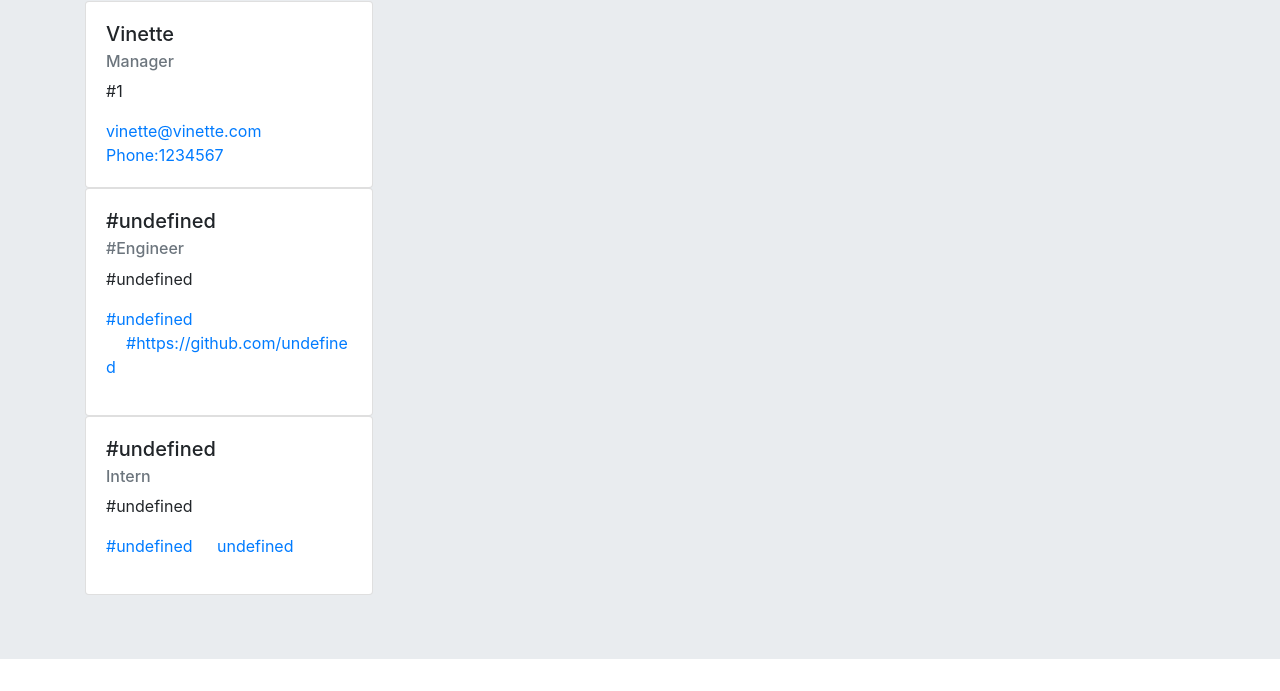
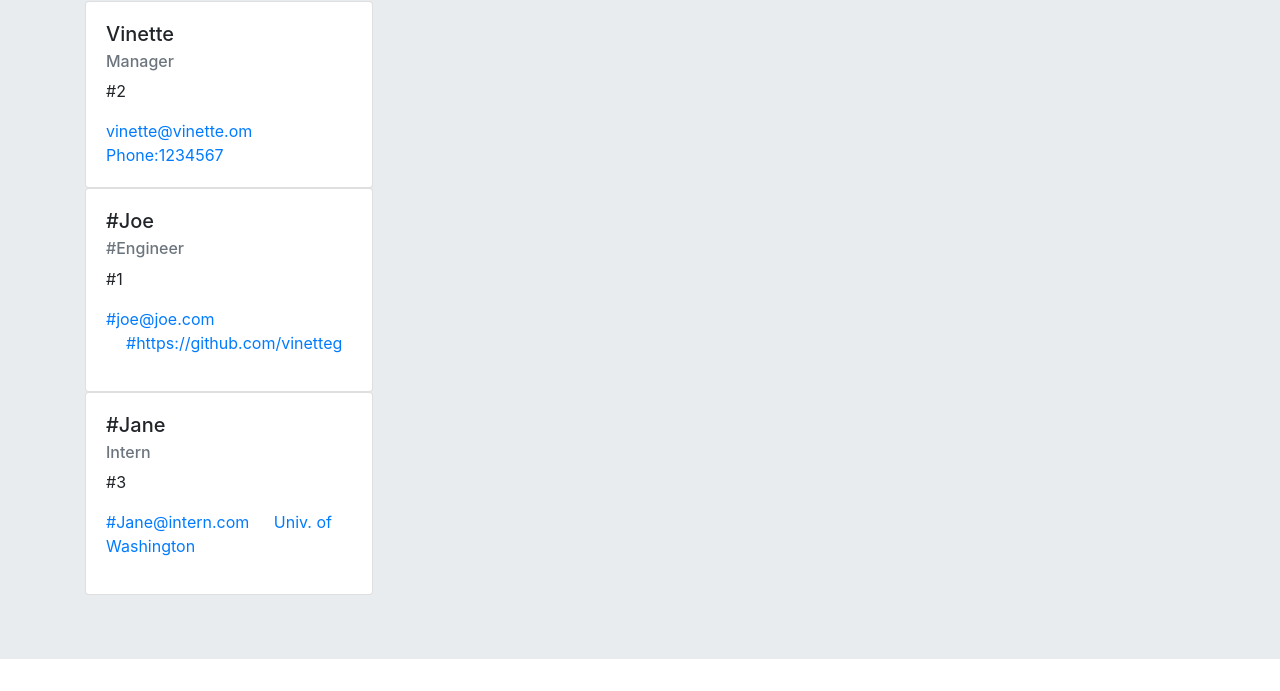
Before and after one commit to vinetteg/VGUTIERREZ_PROFILE_GENERATOR, a website: page index.html in a window 1280 px wide. Shown: the part 138-829 px from the top of the page. Drawn offline with nearby package versions, Linux system fonts and the light colour scheme.

Commit message:
FINALLY got values to pass through that info shows up in html

```diff
--- a/index.html
+++ b/index.html
@@ -18,29 +18,29 @@
       <div class="card-body">
         <h5 class="card-title">Vinette</h5>
         <h6 class="card-subtitle mb-2 text-muted">Manager</h6>
-        <p class="card-text">#1</p>
-        <a href="#" class="card-link">vinette@vinette.com </a>
+        <p class="card-text">#2</p>
+        <a href="#" class="card-link">vinette@vinette.om </a>
         <a href="#" class="card-text">Phone:1234567 </a>
       </div>
     </div>    <div class="card" style="width: 18rem">
       <div class="card-body">
-        <h5 class="card-title">#undefined</h5>
+        <h5 class="card-title">#Joe</h5>
         <h6 class="card-subtitle mb-2 text-muted">#Engineer</h6>
         <p class="card-text">
-          #undefined </p>
-          <a href="#" class="card-link">#undefined </a>
-          <a href="#" class="card-link">#https://github.com/undefined </a>
+          #1 </p>
+          <a href="#" class="card-link">#joe@joe.com </a>
+          <a href="#" class="card-link">#https://github.com/vinetteg </a>
         </p>
       </div>
     </div>
       <div class="card" style="width: 18rem">
         <div class="card-body">
-          <h5 class="card-title">#undefined</h5>
+          <h5 class="card-title">#Jane</h5>
           <h6 class="card-subtitle mb-2 text-muted">Intern</h6>
           <p class="card-text">
-            #undefined </p>
-            <a href="#" class="card-link">#undefined </a>
-            <a href="#" class="card-link">undefined </a>
+            #3 </p>
+            <a href="#" class="card-link">#Jane@intern.com </a>
+            <a href="#" class="card-link">Univ. of Washington </a>
           </p>
         </div>
       </div>
```
Also changed, not shown: index.js (+16 -5 lines).
